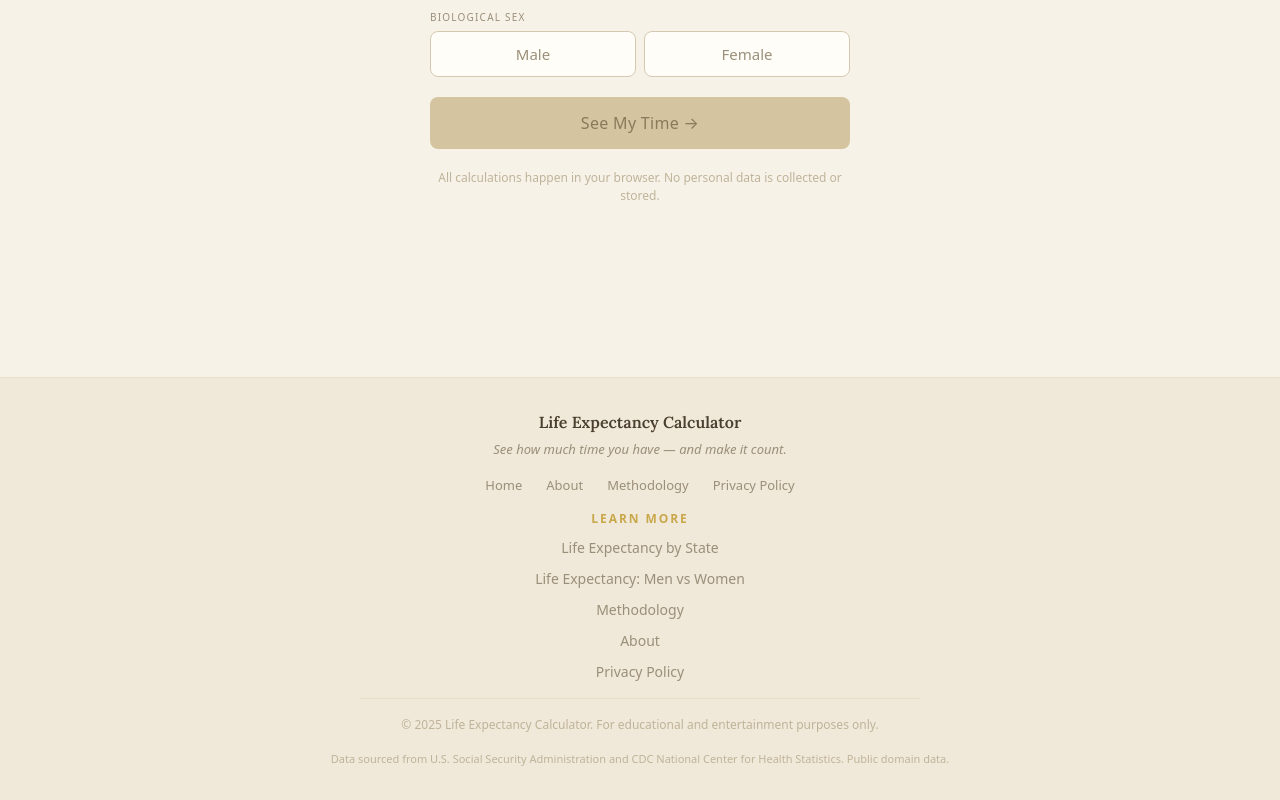
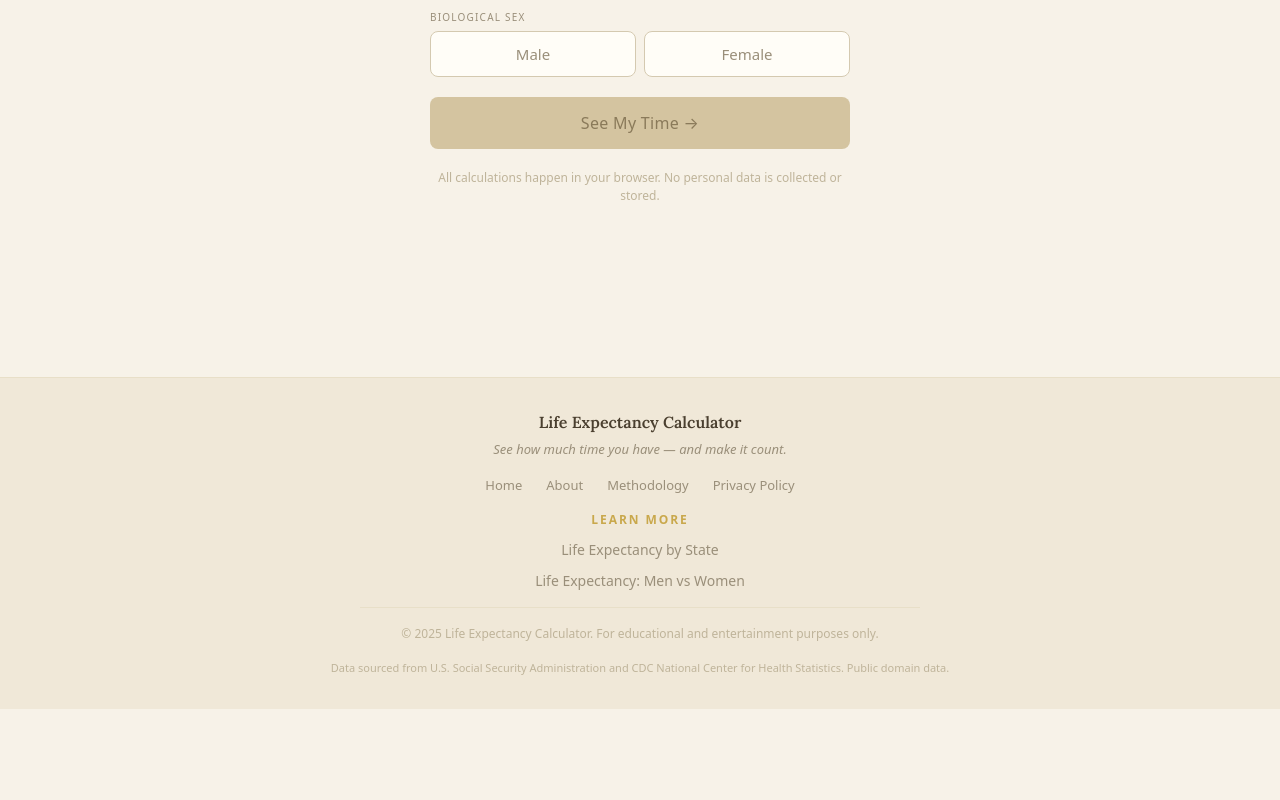
Before and after one commit to DaveChafes/lifeexpectancycalculator, a Next.js app: page / in a window 1280 px wide. Shown: the part 479-1279 px from the top of the page. After the commit the page ends 1188 px from the top, so only its background shows below. Built offline with nearby package versions, Linux system fonts and the light colour scheme.

Commit message:
Trim footer Learn More links
Remove duplicate footer links and keep only the two supporting pillar pages.

Co-authored-by: Cursor <cursoragent@cursor.com>

```diff
--- a/components/Footer.tsx
+++ b/components/Footer.tsx
@@ -113,8 +113,8 @@ export default function Footer() {
       </nav>
 
       <div style={LEARN_MORE_WRAP_STYLE} aria-label="Learn more links">
-        <p style={LEARN_MORE_HEADING_STYLE} className="text-xs uppercase tracking-widest">
-          Learn More
+        <p style={LEARN_MORE_HEADING_STYLE}>
+          LEARN MORE
         </p>
         <div style={LEARN_MORE_LINKS_STYLE}>
           <Link href="/life-expectancy-by-state" style={LEARN_MORE_LINK_STYLE}>
@@ -122,15 +122,6 @@ export default function Footer() {
           </Link>
           <Link href="/life-expectancy-men-vs-women" style={LEARN_MORE_LINK_STYLE}>
             Life Expectancy: Men vs Women
-          </Link>
-          <Link href="/methodology" style={LEARN_MORE_LINK_STYLE}>
-            Methodology
-          </Link>
-          <Link href="/about" style={LEARN_MORE_LINK_STYLE}>
-            About
-          </Link>
-          <Link href="/privacy" style={LEARN_MORE_LINK_STYLE}>
-            Privacy Policy
           </Link>
         </div>
       </div>
```
